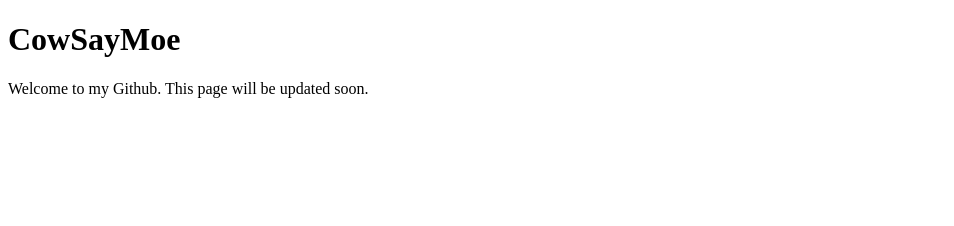
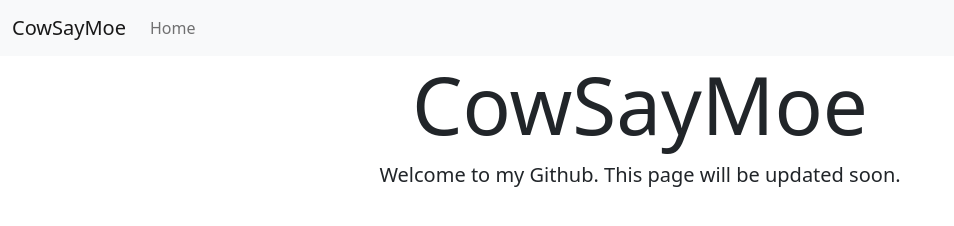
Before and after one commit to cowsaymoe/cowsaymoe.github.io, a plain HTML site: page index.html in a window 1280 px wide. Shown: the whole page, without its empty margins (0-954 px from the left). Drawn offline with nearby package versions, Linux system fonts and the light colour scheme.

Commit message:
Add bootstrap

```diff
--- a/index.html
+++ b/index.html
@@ -1,10 +1,37 @@
 <!DOCTYPE html>
 <html lang="en">
     <head>
+        <meta charset="utf-8">
+        <meta name="viewport" content="width=device-width, initial-scale=1">
+        <!-- Bootstrap CSS -->
+        <link href="https://cdn.jsdelivr.net/npm/bootstrap@5.1.3/dist/css/bootstrap.min.css" rel="stylesheet" integrity="sha384-1BmE4kWBq78iYhFldvKuhfTAU6auU8tT94WrHftjDbrCEXSU1oBoqyl2QvZ6jIW3" crossorigin="anonymous">
+
         <title>Mohammed's Github Page</title>
     </head>
     <body>
-        <h1>CowSayMoe</h1>
-        <p>Welcome to my Github. This page will be updated soon.</p>
+        <nav class="navbar navbar-expand-lg navbar-light bg-light">
+            <div class="container-fluid">
+                <a class="navbar-brand" href="#">CowSayMoe</a>
+                <button class="navbar-toggler" type="button" data-bs-toggle="collapse" data-bs-target="#navbarSupportedContent" aria-controls="navbarSupportedContent" aria-expanded="false" aria-label="Toggle navigation">
+                    <span class="navbar-toggler-icon"></span>
+                </button>
+                <div class="collapse navbar-collapse" id="navbarSupportedContent">
+                    <ul class="navbar-nav me-auto mb-2 mb-lg-0">
+                        <li class="nav-item">
+                            <a class="nav-link" href="/">Home</a>
+                        </li>
+                    </ul>
+                </div>
+            </div>
+        </nav>
+        <div class="container text-center">
+            <h1 class="display-1">CowSayMoe</h1>
+            <p class="lead">
+                Welcome to my Github. This page will be updated soon.
+            </p>
+        </div>
+
+        <!-- Required JS for Bootstrap -->
+        <script src="https://cdn.jsdelivr.net/npm/bootstrap@5.1.3/dist/js/bootstrap.bundle.min.js" integrity="sha384-ka7Sk0Gln4gmtz2MlQnikT1wXgYsOg+OMhuP+IlRH9sENBO0LRn5q+8nbTov4+1p" crossorigin="anonymous"></script>
     </body>
 </html>
```
